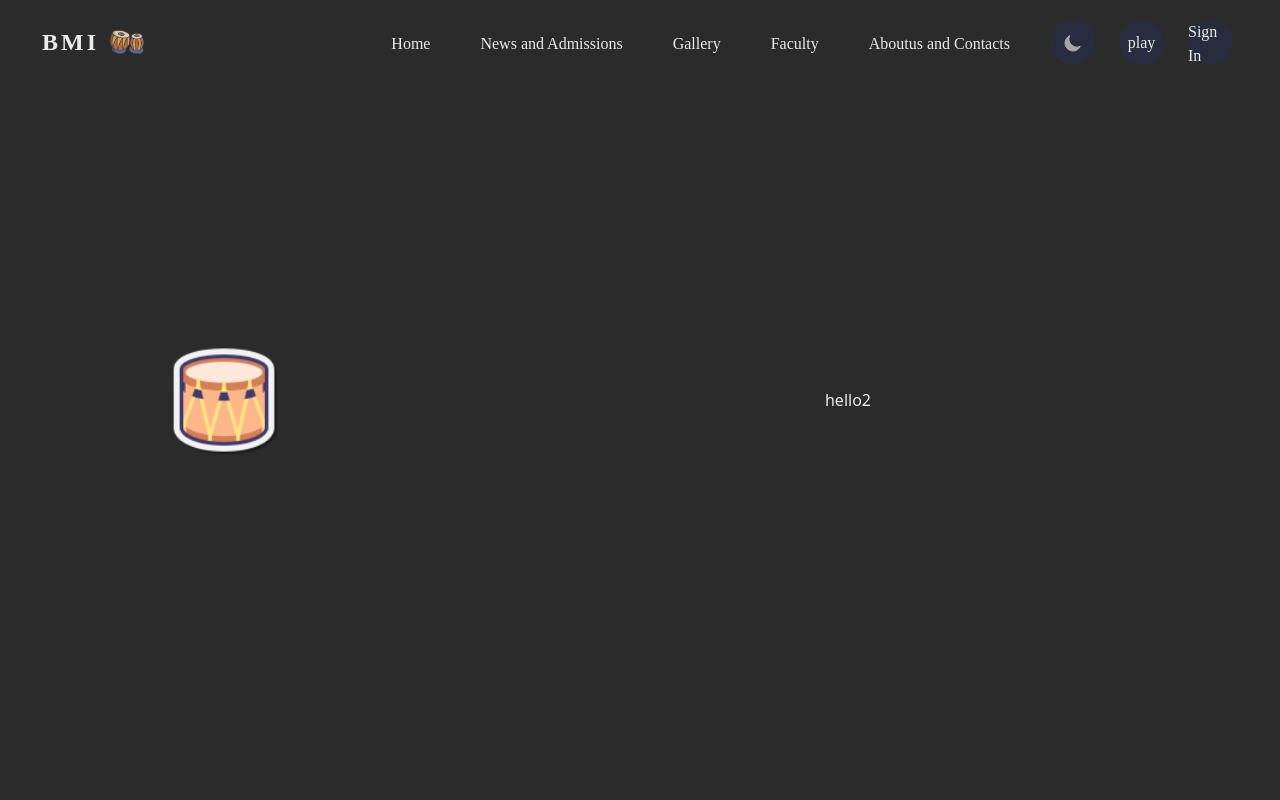
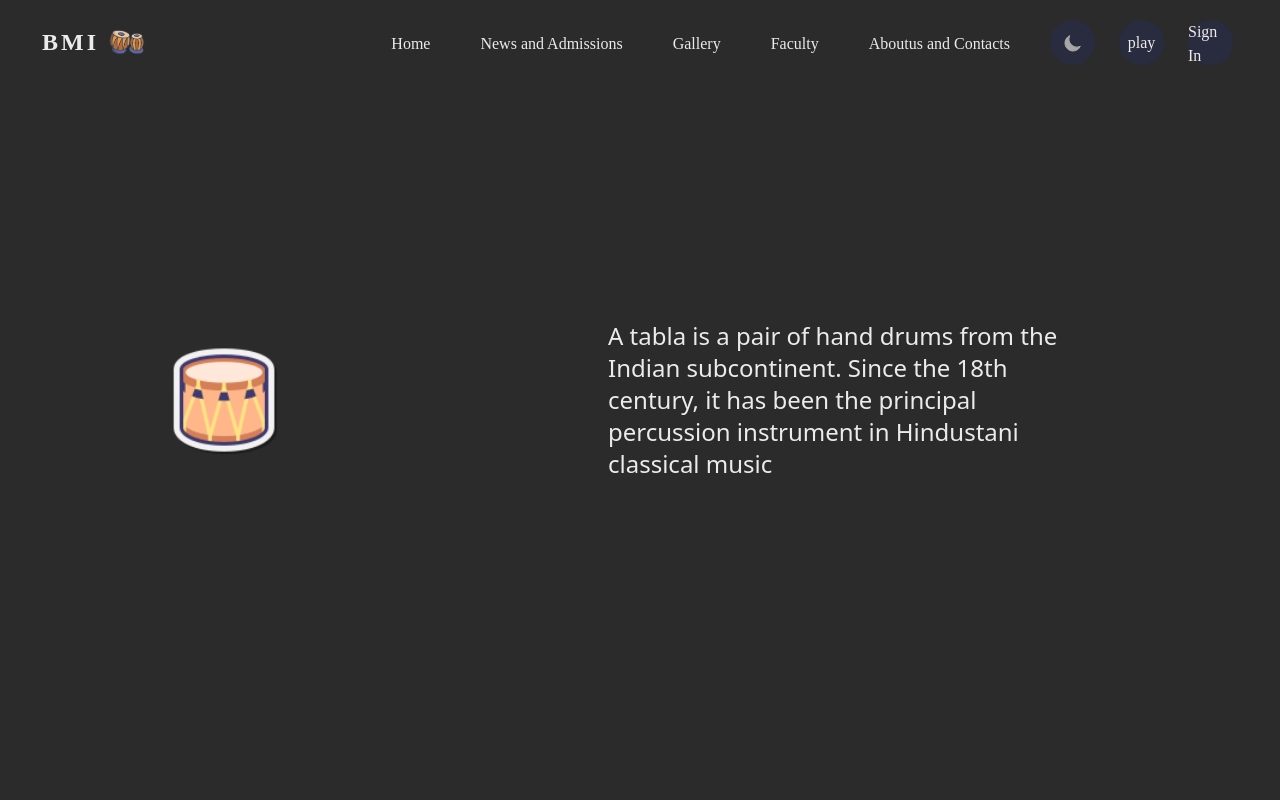
Before and after one commit to babanigit/Third-Year-MERN-Project, a React (Vite) app in the folder app/: page /home in a window 1280 px wide. Shown: the top 800 px of the page. Built offline with nearby package versions, Linux system fonts and the light colour scheme; no server answers.

Commit message:
added page1

```diff
--- a/app/src/container/home/Page1.jsx
+++ b/app/src/container/home/Page1.jsx
@@ -2,6 +2,7 @@
 /* eslint-disable no-undef */
 
 import tabla64 from "../../assets/pngs/tabla2.png";
+import { PortfolioData } from "../../portfolio";
 
 const Page1 = () => {
   return (
@@ -10,9 +11,11 @@ const Page1 = () => {
         <div className="  grid place-content-center">
           <img className=" w-[120px]" src={tabla64} />
         </div>
+        <div className="  rounded-3xl grid place-content-center col-span-2  p-44 ">
+          <div className="px-13  text-2xl">
+          {PortfolioData.para}
 
-        <div className="  rounded-3xl grid place-content-center col-span-2 ">
-          hello2
+          </div>
         </div>
       </div>
     </>
--- a/app/src/portfolio.js
+++ b/app/src/portfolio.js
@@ -12,11 +12,11 @@ const greeting = {
   title: "Hello.",
   title2: "TY-BCA",
   logo_name: "BMI",
-  // nickname: "",
-  // full_name: "",
-  // subTitle: "
-  // mail: "",
 };
+
+export const PortfolioData = {
+  para: "A tabla is a pair of hand drums from the Indian subcontinent. Since the 18th century, it has been the principal percussion instrument in Hindustani classical music"
+}
 
 const socialMediaLinks = {
   /* Your Social Media Link */
```
